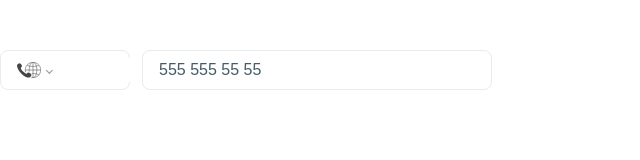
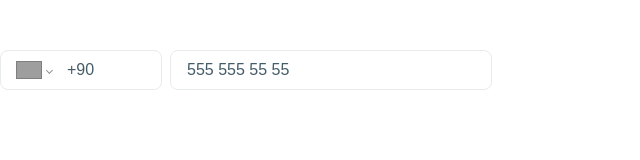
Before and after one commit to berraom/ns-nextjs-project, a Next.js app: page / in a window 1280 px wide. Shown: the top 160 px of the page, without its empty margins (0-640 px from the left). Built offline with nearby package versions, Linux system fonts and the light colour scheme; grey boxes are pictures that could not be loaded.

Commit message:
refactor: update country code state

```diff
--- a/src/components/pages/homepage/_template.tsx
+++ b/src/components/pages/homepage/_template.tsx
@@ -6,7 +6,7 @@ import PhoneInput from "react-phone-number-input";
 import { InputBase, InputField } from "@/components/input";
 
 export const Homepage = () => {
-  const [countryCode, setCountryCode] = useState<string>("TR");
+  const [countryCode, setCountryCode] = useState<string | undefined>("");
   const [phoneNumber, setPhoneNumber] = useState("");
 
   const formatPhoneNumber = (value: string) => {
@@ -30,17 +30,14 @@ export const Homepage = () => {
   };
 
   return (
-    <InputBase style={{ display: "flex", gap: "12px", alignItems: "center" }}>
-      <div className="country-wrapper" style={{ width: 130 }}>
+    <InputBase>
+      <div className="country-wrapper">
         <PhoneInput
-          country={countryCode}
-          onCountryChange={(country) => {
-            if (country) setCountryCode(country);
-          }}
-          international={false}
+          defaultCountry="TR"
+          value={countryCode}
+          onChange={(value) => setCountryCode(value)}
+          international
           countryCallingCodeEditable={false}
-          value={undefined}
-          onChange={() => {}}
           className="StyledPhoneInput"
         />
       </div>
```
